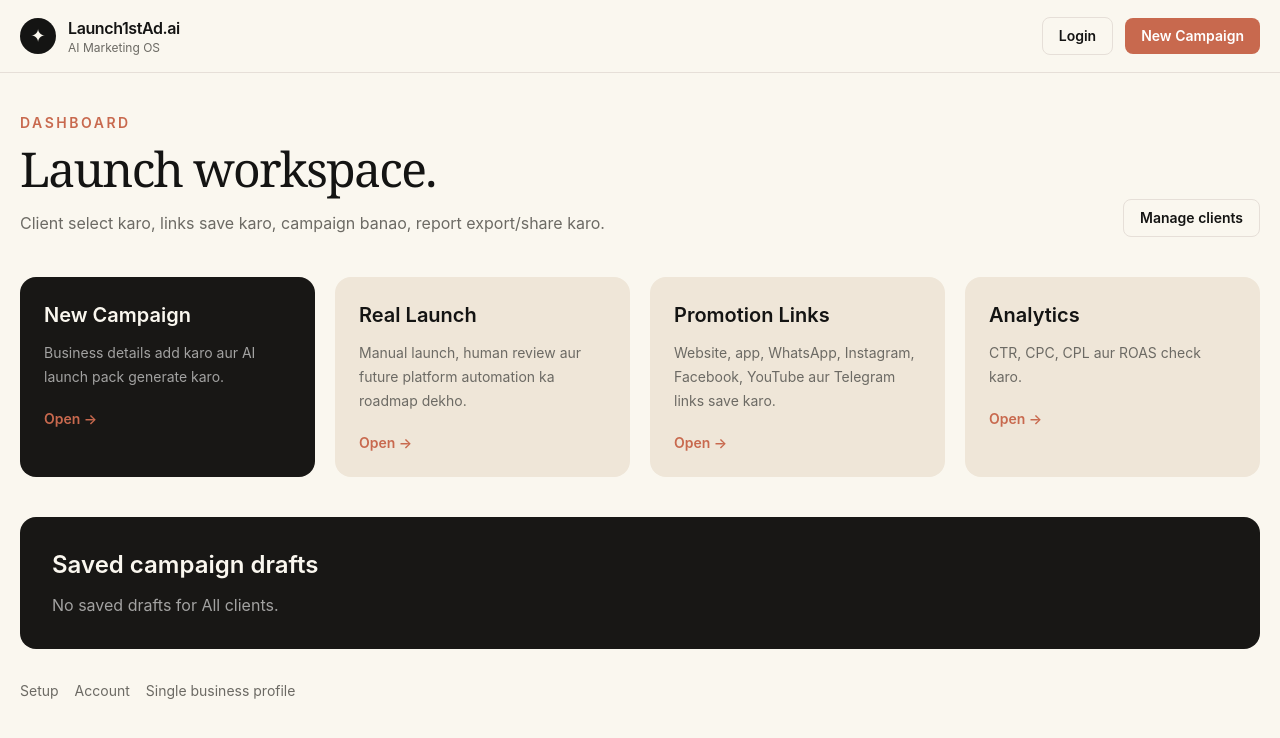
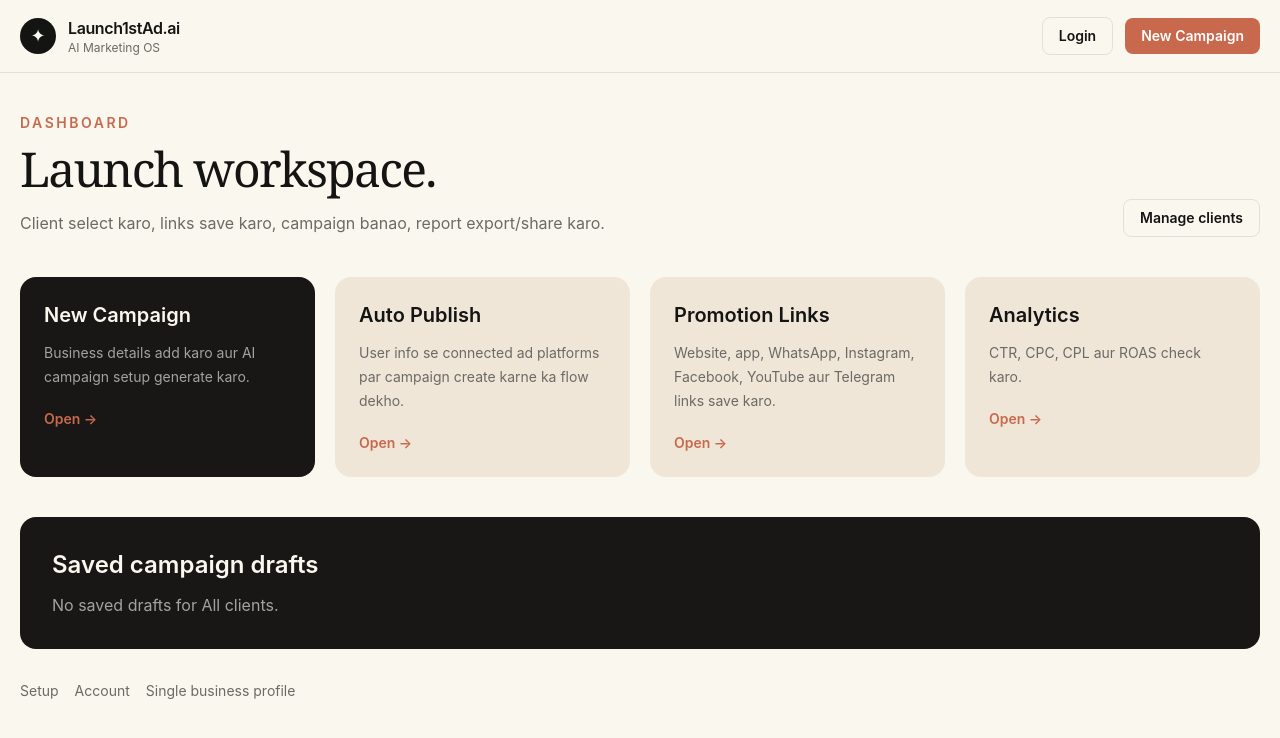
Before and after one commit to lkmeeena882437-dotcom/Launch1stAd.ai, a Next.js app: page /dashboard in a window 1280 px wide. Shown: the top 738 px of the page. Built offline with nearby package versions, Linux system fonts and the light colour scheme.

Commit message:
Rename launch shortcut to auto publish

```diff
--- a/app/dashboard/page.tsx
+++ b/app/dashboard/page.tsx
@@ -7,13 +7,13 @@ const actions = [
   {
     title: "New Campaign",
     href: "/campaign",
-    text: "Business details add karo aur AI launch pack generate karo.",
+    text: "Business details add karo aur AI campaign setup generate karo.",
     primary: true
   },
   {
-    title: "Real Launch",
+    title: "Auto Publish",
     href: "/launch",
-    text: "Manual launch, human review aur future platform automation ka roadmap dekho."
+    text: "User info se connected ad platforms par campaign create karne ka flow dekho."
   },
   {
     title: "Promotion Links",
```
